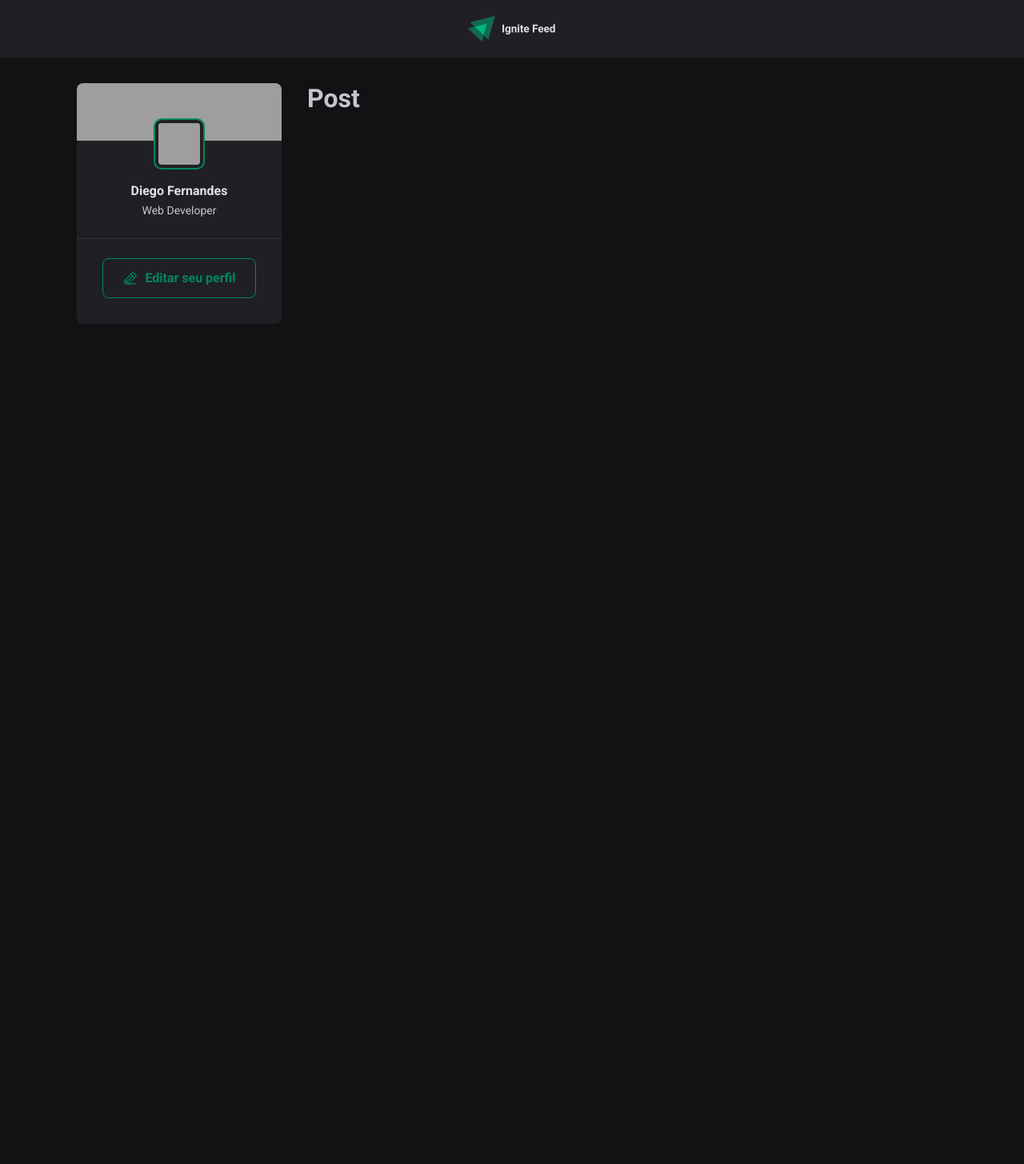
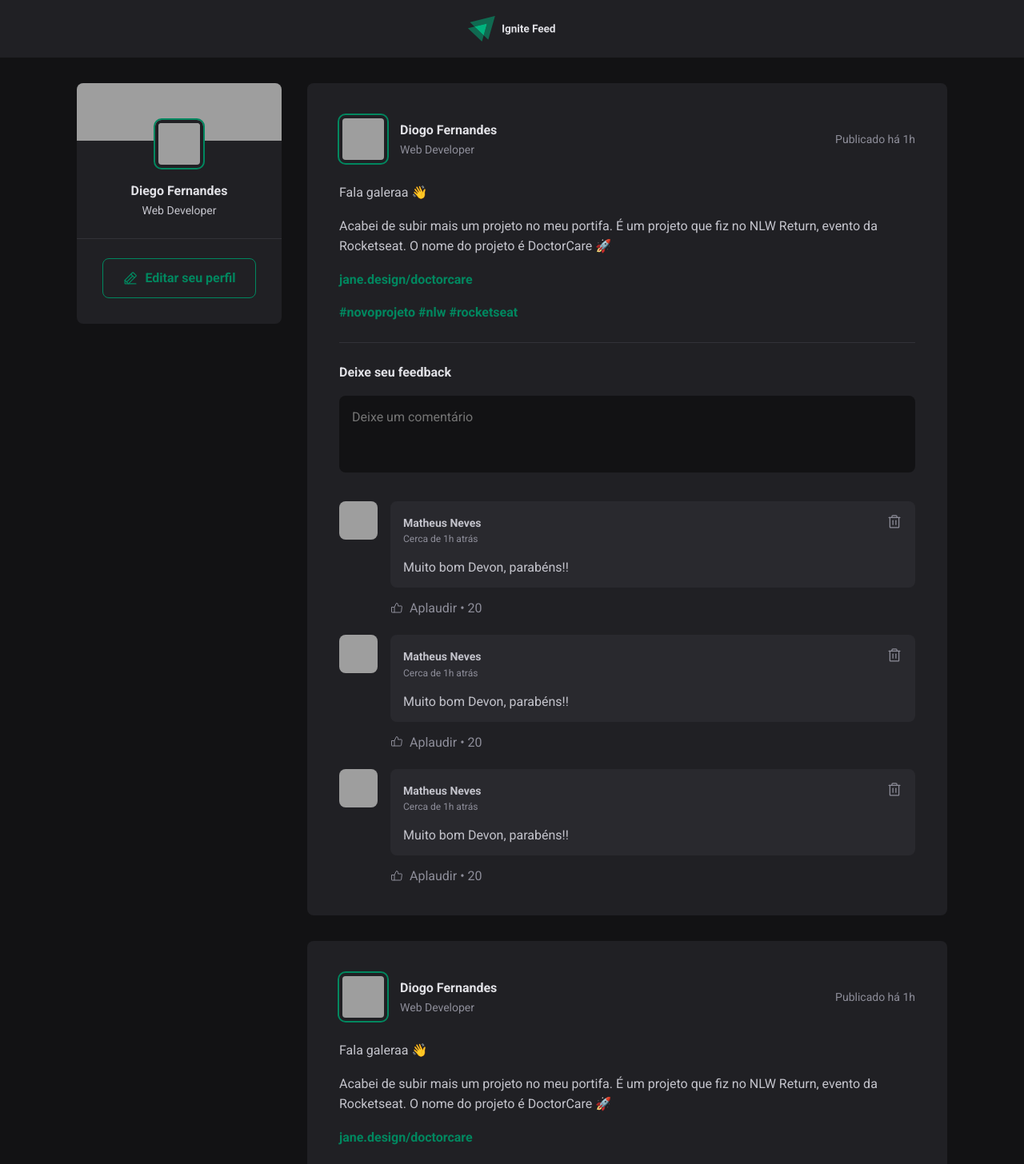
Before and after one commit to matheus-neves/ignite-feed, a React (Vite) app: page / in a window 1280 px wide. Shown: the top 1456 px of the page at 80% size. Before the commit the page ends 800 px from the top, so only its background shows below. Built offline with nearby package versions, Linux system fonts and the light colour scheme; grey boxes are pictures that could not be loaded.

Commit message:
feat(App): use post components

```diff
--- a/src/App.jsx
+++ b/src/App.jsx
@@ -1,8 +1,9 @@
 import { Header } from "./components/Header";
+import { Sidebar } from "./components/Sidebar";
+import { Post } from "./components/Post";
+
 import './styles/global.css';
-
 import styles from './App.module.css'
-import { Sidebar } from "./components/Sidebar";
 
 export function App() {
   return (
@@ -11,7 +12,8 @@ export function App() {
       <div className={styles.wrapper}>
         <Sidebar />
         <main>
-          <h1>Post</h1>
+          <Post />
+          <Post />
         </main>
       </div>
     </>
```
